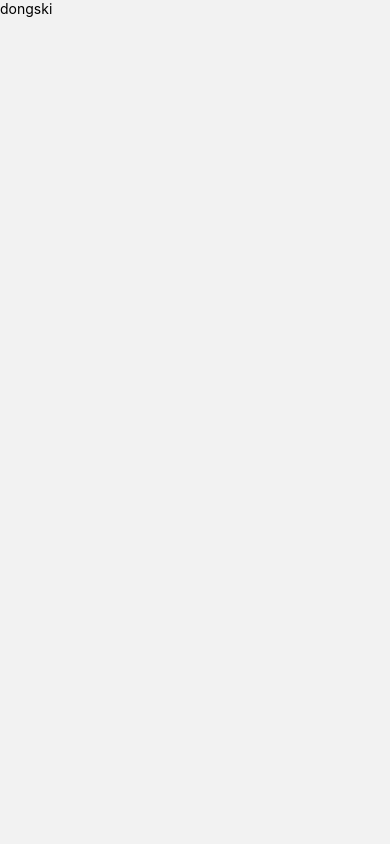
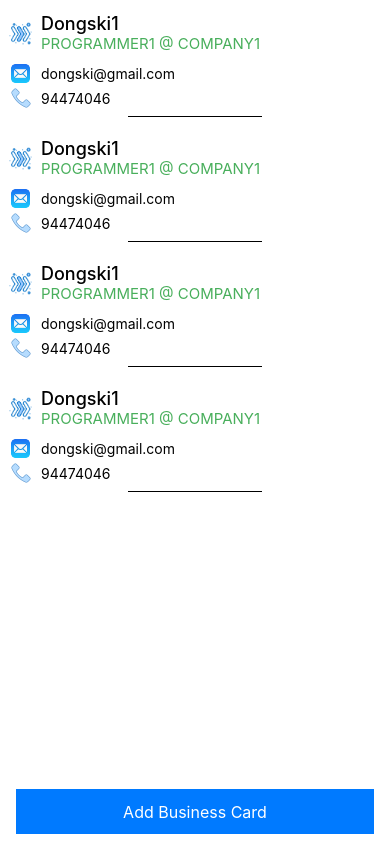
Before and after one commit to lopez-evanedwin88/BCApp, a React Native app: screen / in a window 390 px wide. Built offline with nearby package versions, Linux system fonts and the light colour scheme.

Commit message:
Initial main screen view

```diff
--- a/src/screens/MainScreen/index.tsx
+++ b/src/screens/MainScreen/index.tsx
@@ -1,10 +1,122 @@
 import React from 'react';
-import {Text, View} from 'react-native';
+import {
+  ActivityIndicator,
+  FlatList,
+  Image,
+  ImageBackground,
+  RefreshControl,
+  Text,
+  View,
+} from 'react-native';
+import Button from '../../components/Button';
+import Images from '../../constants/Images';
+import {color} from '../../styles/Base';
+import globalStyles from '../../styles/GlobalStyles';
+import styles from './styles';
+
+const renderItem = ({item}: any) => {
+  return (
+    <ImageBackground source={Images.card_background} resizeMode="cover">
+      <View style={globalStyles.padding8}>
+        <View style={globalStyles.flexDirectionRow}>
+          <Image
+            resizeMode="contain"
+            source={Images.arrow_right}
+            style={styles.imageStyle}
+          />
+          <View style={styles.itemViews}>
+            <Text style={styles.itemViewName}>{item.name}</Text>
+            <Text style={styles.itemViewSubName}>
+              {item.occupation} @ {item.company}
+            </Text>
+          </View>
+        </View>
+        <View style={globalStyles.flexDirectionRow}>
+          <Image
+            resizeMode="contain"
+            source={Images.email}
+            style={[styles.imageStyle, {height: 30}]}
+          />
+          <View style={styles.itemViews}>
+            <Text>{item.emailAddress}</Text>
+          </View>
+        </View>
+        <View style={globalStyles.flexDirectionRow}>
+          <Image
+            resizeMode="contain"
+            source={Images.contact}
+            style={[styles.imageStyle, {height: 20}]}
+          />
+          <View style={styles.itemViews}>
+            <Text>{item.phoneNo}</Text>
+          </View>
+        </View>
+        <View style={styles.lineStyle} />
+        {/* <Text>{item.linkedInUrl}</Text> */}
+      </View>
+    </ImageBackground>
+  );
+};
 
 const MainScreen = ({navigation}: {navigation: any}) => {
+  const persons: any = [
+    {
+      name: 'Dongski1',
+      occupation: 'Programmer1',
+      company: 'Company1',
+      emailAddress: 'dongski@gmail.com',
+      phoneNo: '94474046',
+      linkedInUrl: 'linked.com/evan-edwin-lopez',
+    },
+    {
+      name: 'Dongski1',
+      occupation: 'Programmer1',
+      company: 'Company1',
+      emailAddress: 'dongski@gmail.com',
+      phoneNo: '94474046',
+      linkedInUrl: 'linked.com/evan-edwin-lopez',
+    },
+    {
+      name: 'Dongski1',
+      occupation: 'Programmer1',
+      company: 'Company1',
+      emailAddress: 'dongski@gmail.com',
+      phoneNo: '94474046',
+      linkedInUrl: 'linked.com/evan-edwin-lopez',
+    },
+    {
+      name: 'Dongski1',
+      occupation: 'Programmer1',
+      company: 'Company1',
+      emailAddress: 'dongski@gmail.com',
+      phoneNo: '94474046',
+      linkedInUrl: 'linked.com/evan-edwin-lopez',
+    },
+  ];
+
   return (
-    <View>
-      <Text>dongski</Text>
+    <View style={[globalStyles.flex1, {backgroundColor: color.white}]}>
+      <FlatList
+        refreshing={false}
+        scrollEnabled={true}
+        style={[globalStyles.width100p]}
+        data={persons}
+        onEndReached={() => {}}
+        onEndReachedThreshold={0}
+        renderItem={renderItem}
+        refreshControl={
+          <RefreshControl refreshing={false} onRefresh={() => {}} />
+        }
+        ListFooterComponent={
+          <ActivityIndicator
+            style={globalStyles.marginVertical10}
+            animating={false}
+          />
+        }
+      />
+      <View style={styles.btnBusinessStyle}>
+        <Button title="Add Business Card" onPress={() => {}} />
+      </View>
     </View>
   );
 };
--- /dev/null
+++ b/src/screens/MainScreen/styles.ts
@@ -0,0 +1,29 @@
+import {StyleSheet} from 'react-native';
+import {color, fonts} from '../../styles/Base';
+
+const styles = StyleSheet.create({
+  itemViews: {
+    alignContent: 'center',
+    alignSelf: 'center',
+    paddingHorizontal: 8,
+  },
+  itemViewName: {fontSize: fonts.xxlg, fontWeight: '500'},
+  itemViewSubName: {
+    fontSize: fonts.lg,
+    color: color.green,
+    textTransform: 'uppercase',
+  },
+  imageStyle: {height: 50, width: 25},
+  lineStyle: {
+    borderBottomColor: 'black',
+    borderBottomWidth: StyleSheet.hairlineWidth,
+    paddingVertical: 4,
+    marginHorizontal: 120,
+  },
+  btnBusinessStyle: {
+    marginVertical: 10,
+    marginHorizontal: 16,
+  },
+});
+
+export default styles;
--- /dev/null
+++ b/src/styles/Base.ts
@@ -0,0 +1,14 @@
+export const color = {
+  green: '#49AF5C',
+  white: '#FFFFFF',
+  black2: '#000000',
+  transparent: 'transparent',
+};
+
+export const fonts = {
+  sm: 12,
+  md: 13,
+  lg: 15,
+  xlg: 16,
+  xxlg: 18,
+};
--- a/src/styles/GlobalStyles.ts
+++ b/src/styles/GlobalStyles.ts
@@ -5,6 +5,19 @@ const globalStyles = StyleSheet.create({
   flex1: {
     flex: 1,
   },
+  marginVertical10: {
+    marginVertical: 10,
+  },
+  width100p: {
+    width: '100%',
+  },
+  padding8: {
+    paddingHorizontal: 8,
+    paddingVertical: 8,
+  },
+  flexDirectionRow: {
+    flexDirection: 'row',
+  },
 });
 
 export default globalStyles;
```
